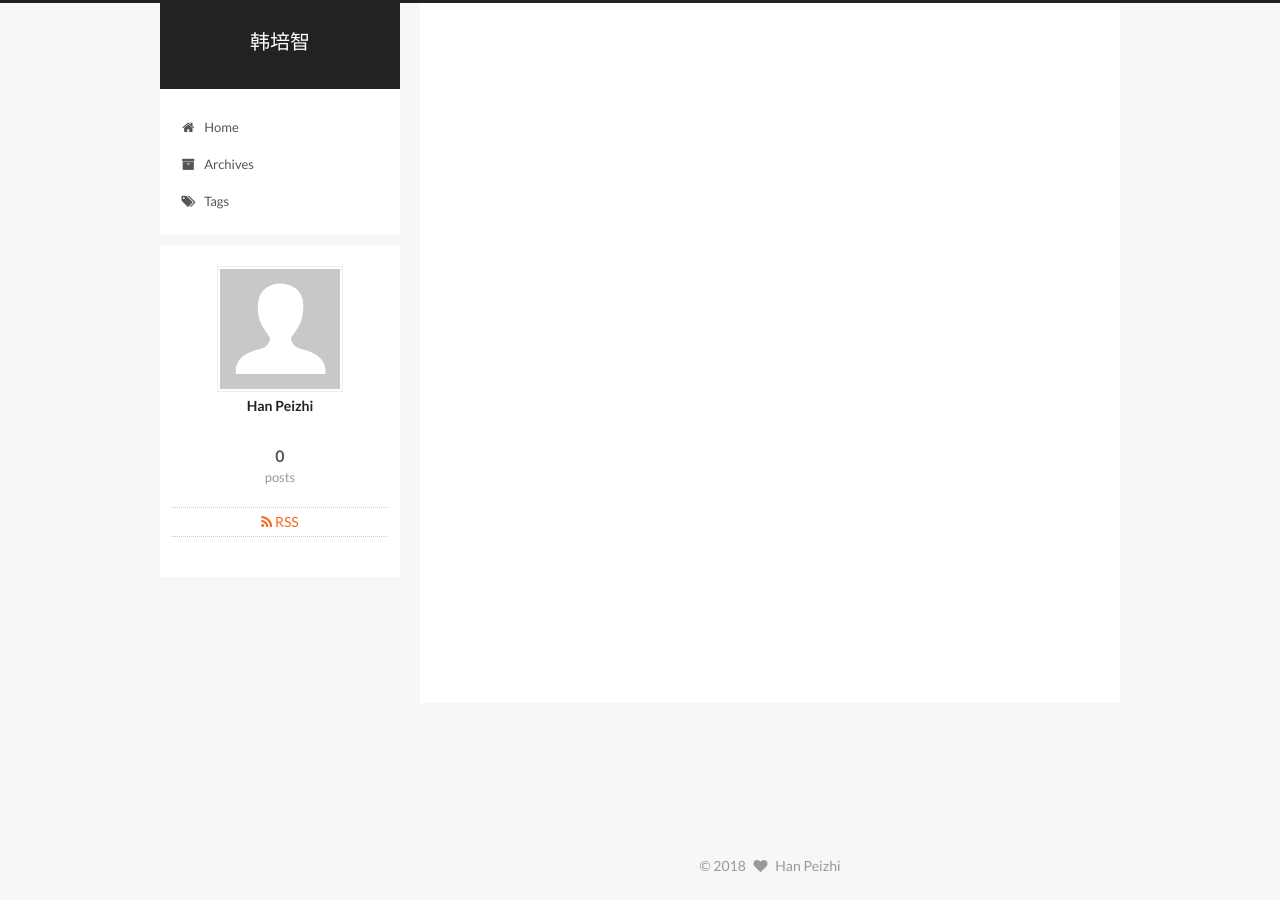
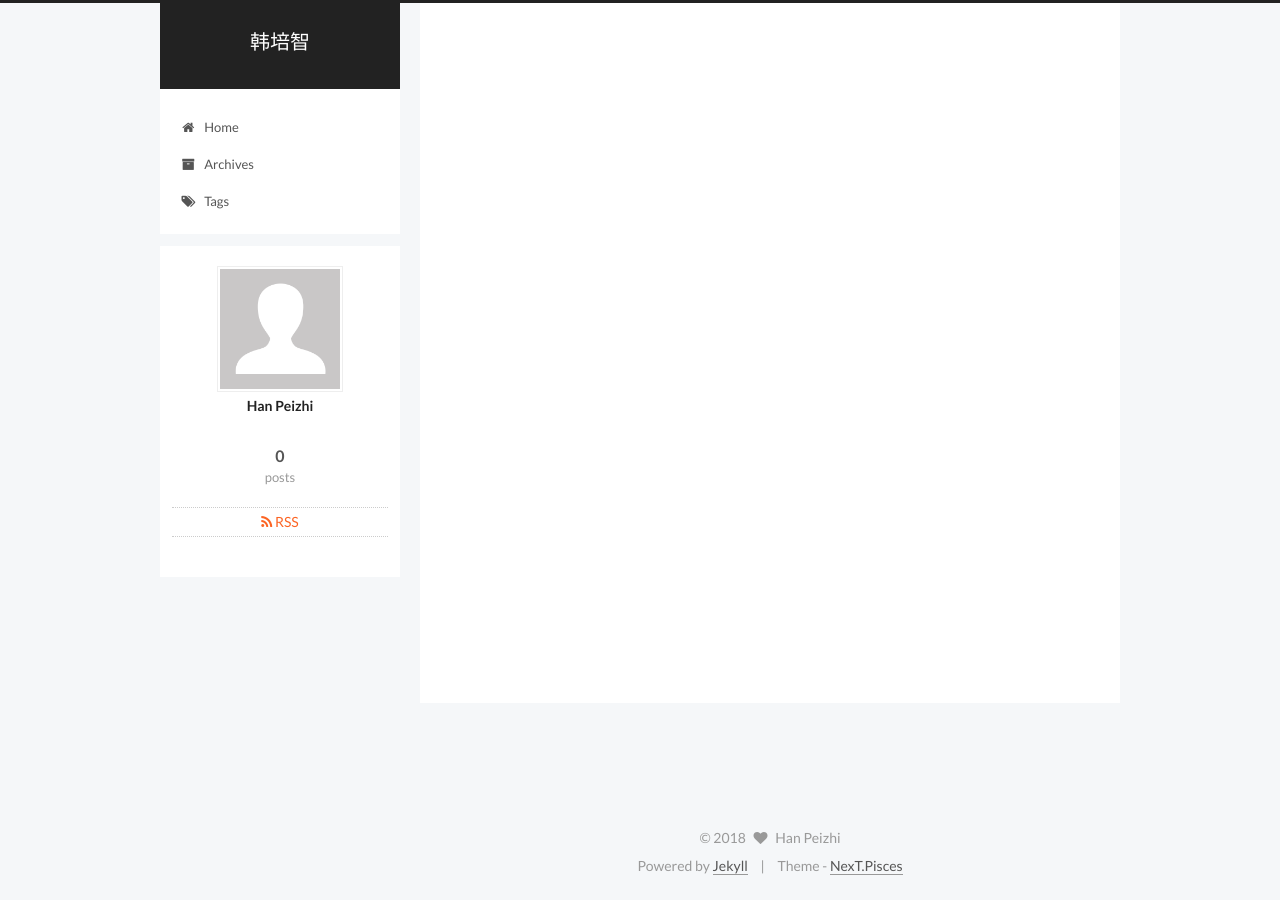
Before and after one commit to HanPeizhi/hanpeizhi.github.io, a Jekyll site: the page built from index.html, in a window 1280 px wide. Built offline with Jekyll 4.4.1, drawn with Linux system fonts in a browser that asks for light colours; the list of posts is cut into pages by our own code; part of the change alters nothing that is shown.

```diff
--- a/_config.yml
+++ b/_config.yml
@@ -92,7 +92,7 @@ rss:
 authoricon: heart
 
 # Footer `powered-by` and `theme-info` copyright
-copyright: false
+copyright: true
 
 # ---------------------------------------------------------------
 # SEO Settings
```
